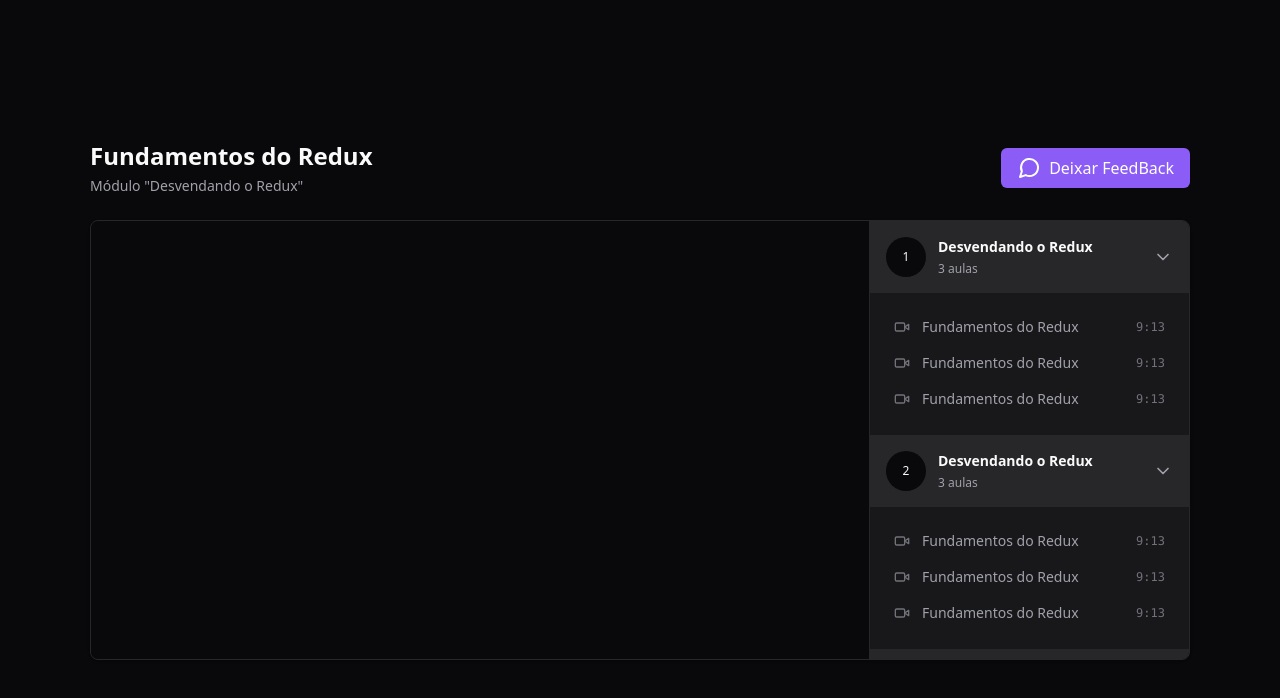
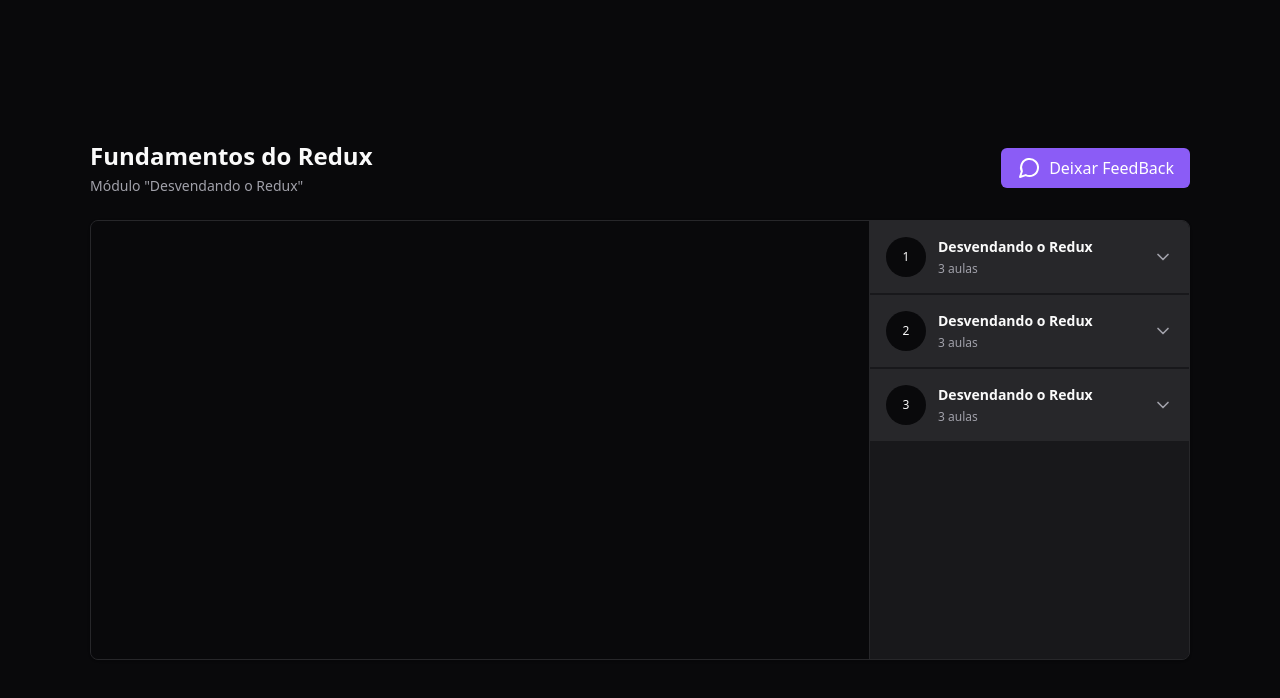
Before and after one commit to jarilton/react-redux-zustand, a React (Vite) app: page / in a window 1280 px wide. Shown: the top 698 px of the page. Built offline with nearby package versions, Linux system fonts and the light colour scheme.

Commit message:
feat: radix collapsible nos módulos

```diff
--- a/package.json
+++ b/package.json
@@ -10,6 +10,7 @@
     "preview": "vite preview"
   },
   "dependencies": {
+    "@radix-ui/react-collapsible": "^1.0.3",
     "@reduxjs/toolkit": "^1.9.5",
     "lucide-react": "^0.276.0",
     "react": "^18.2.0",
--- a/src/components/Module/index.tsx
+++ b/src/components/Module/index.tsx
@@ -1,5 +1,6 @@
 import { ChevronDown } from "lucide-react";
 import { Lesson } from "../Lesson";
+import * as Collapsible from "@radix-ui/react-collapsible";
 
 interface ModuleProps {
   moduleIndex: number;
@@ -13,8 +14,8 @@
   amountOfLessons,
 }) => {
   return (
-    <div>
-      <button className="flex w-full items-center gap-3 bg-zinc-800 p-4">
+    <Collapsible.Root className="group">
+      <Collapsible.Trigger className="flex w-full items-center gap-3 bg-zinc-800 p-4">
         <div className="flex h-10 w-10 rounded-full items-center justify-center bg-zinc-950 text-xs">
           {moduleIndex + 1}
         </div>
@@ -23,14 +24,15 @@
           <span className="text-xs text-zinc-400">{amountOfLessons} aulas</span>
         </div>
 
-        <ChevronDown className="w-5 h-5 ml-auto text-zinc-400" />
-      </button>
-
-      <nav className="relative flex flex-col gap-4 p-6">
-        <Lesson title="Fundamentos do Redux" duration="9:13" />
-        <Lesson title="Fundamentos do Redux" duration="9:13" />
-        <Lesson title="Fundamentos do Redux" duration="9:13" />
-      </nav>
-    </div>
+        <ChevronDown className="w-5 h-5 ml-auto text-zinc-400 group-data-[state=open]:-rotate-180 transition-transform" />
+      </Collapsible.Trigger>
+      <Collapsible.Content>
+        <nav className="relative flex flex-col gap-4 p-6">
+          <Lesson title="Fundamentos do Redux" duration="9:13" />
+          <Lesson title="Fundamentos do Redux" duration="9:13" />
+          <Lesson title="Fundamentos do Redux" duration="9:13" />
+        </nav>
+      </Collapsible.Content>
+    </Collapsible.Root>
   );
 };
```
Also changed, not shown: 1 other file (tests, documents, lock files or other folders).
